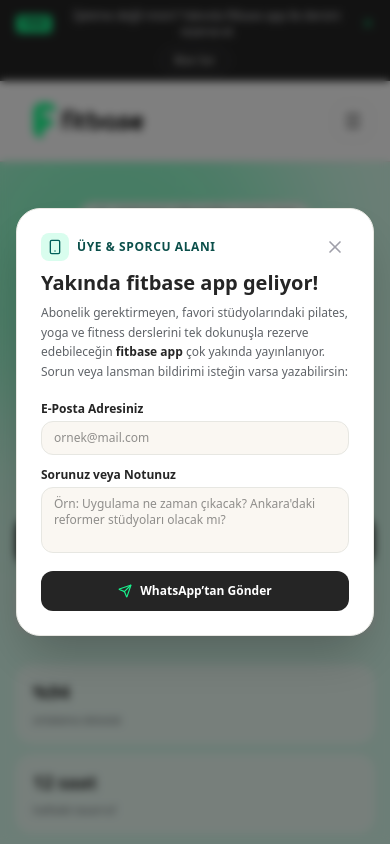
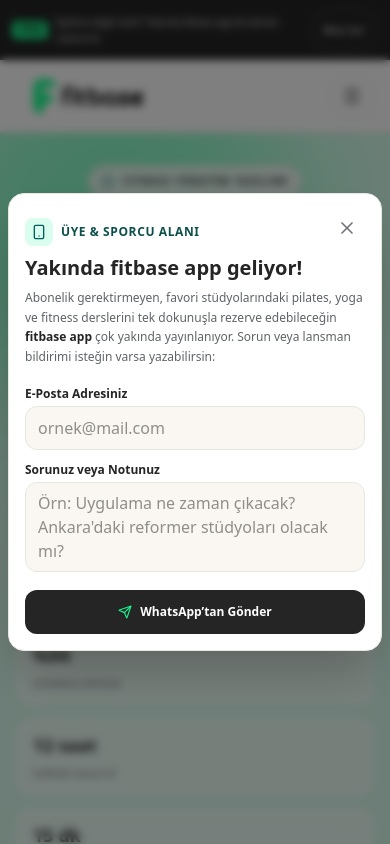
Before and after one commit to fh-arch/fitbase-website, a Next.js app: page / in a window 390 px wide. Both pictures are taken after a click on the button "Bize Sor". Shown: the top 844 px of the page. Built offline with nearby package versions, Linux system fonts and the light colour scheme.

Commit message:
Perfect mobile responsiveness across Fitbase

```diff
--- a/app/blog/[slug]/page.tsx
+++ b/app/blog/[slug]/page.tsx
@@ -75,9 +75,9 @@
         <article>
           <header className="border-b border-[#E7E7E2] bg-[#D9FDEE] py-14 md:py-20">
             <div className="mx-auto max-w-4xl px-4 sm:px-6 lg:px-8">
-              <nav aria-label="Sayfa yolu" className="mb-8 flex flex-wrap items-center gap-2 text-xs text-[#5F6368]"><a href="/">Ana Sayfa</a><span>/</span><a href="/blog">Blog</a><span>/</span><span aria-current="page">{article.category}</span></nav>
+              <nav aria-label="Sayfa yolu" className="mb-8 flex flex-wrap items-center gap-2 text-xs text-[#5F6368]"><a href="/" className="inline-flex min-h-11 items-center">Ana Sayfa</a><span aria-hidden="true">/</span><a href="/blog" className="inline-flex min-h-11 items-center">Blog</a><span aria-hidden="true">/</span><span aria-current="page">{article.category}</span></nav>
               <div className="flex flex-wrap items-center gap-3 text-xs"><span className="rounded-lg bg-[#18F28D] px-3 py-1 font-bold">{article.category}</span><span className="inline-flex items-center gap-1 text-[#5F6368]"><Clock className="h-4 w-4" />{article.readTime}</span><time dateTime={article.published} className="text-[#5F6368]">24 Temmuz 2026</time></div>
-              <h1 className="mt-6 text-4xl font-black tracking-[-0.04em] text-[#252525] sm:text-5xl md:text-6xl">{article.title}</h1>
+              <h1 className="mt-6 text-[2.35rem] font-black leading-[1.08] tracking-[-0.04em] text-[#252525] sm:text-5xl md:text-6xl">{article.title}</h1>
               <p className="mt-6 text-lg leading-relaxed text-[#5F6368]">{article.description}</p>
               <div className="mt-8 flex items-center gap-3 text-sm font-semibold text-[#252525]"><BookOpen className="h-5 w-5 text-emerald-700" /> Fitbase Editoryal Ekibi</div>
             </div>
@@ -100,7 +100,7 @@
                 <ul className="mt-6 space-y-4">{article.takeaways.map((item) => <li key={item} className="flex gap-3 text-sm leading-relaxed text-zinc-200"><CheckCircle2 className="mt-0.5 h-5 w-5 shrink-0 text-[#18F28D]" />{item}</li>)}</ul>
               </section>
 
-              <section className="mt-14" aria-labelledby="sss"><h2 id="sss" className="text-3xl font-extrabold text-[#252525]">Sık sorulan sorular</h2><div className="mt-6 space-y-4">{article.faq.map((item) => <details key={item.question} className="rounded-2xl border border-[#E7E7E2] bg-white p-5" open><summary className="cursor-pointer font-bold text-[#252525]">{item.question}</summary><p className="mt-3 text-sm leading-7 text-[#5F6368]">{item.answer}</p></details>)}</div></section>
+              <section className="mt-14" aria-labelledby="sss"><h2 id="sss" className="text-3xl font-extrabold text-[#252525]">Sık sorulan sorular</h2><div className="mt-6 space-y-4">{article.faq.map((item) => <details key={item.question} className="rounded-2xl border border-[#E7E7E2] bg-white p-5" open><summary className="flex min-h-11 cursor-pointer items-center font-bold text-[#252525]">{item.question}</summary><p className="mt-3 text-sm leading-7 text-[#5F6368]">{item.answer}</p></details>)}</div></section>
 
               <section className="mt-14 border-t border-[#E7E7E2] pt-8" aria-labelledby="kaynaklar"><h2 id="kaynaklar" className="text-xl font-extrabold text-[#252525]">Kaynaklar ve sağlık notu</h2><p className="mt-3 text-sm leading-7 text-[#5F6368]">Bu içerik genel bilgilendirme amaçlıdır; tanı veya kişisel tedavi önerisi değildir. Belirti, hastalık, gebelik veya özel beslenme gereksiniminde yetkili sağlık profesyoneline başvurun.</p><ul className="mt-4 space-y-2">{article.sources.map((source) => <li key={source.url}><a href={source.url} target="_blank" rel="noreferrer" className="inline-flex items-center gap-2 text-sm font-bold text-emerald-800">{source.label}<ExternalLink className="h-3.5 w-3.5" /></a></li>)}</ul></section>
             </div>
--- a/src/components/AnnouncementBar.tsx
+++ b/src/components/AnnouncementBar.tsx
@@ -7,21 +7,21 @@
 
 export const AnnouncementBar: React.FC<AnnouncementBarProps> = ({ onAskClick }) => {
   return (
-    <div className="bg-[#252525] text-white text-xs py-2 px-4 transition-all">
-      <div className="max-w-7xl mx-auto flex flex-col sm:flex-row items-center justify-between gap-2">
-        <div className="flex items-center gap-2 text-center sm:text-left">
+    <div className="bg-[#252525] text-white text-xs py-2 px-3 sm:px-4 transition-all">
+      <div className="max-w-7xl mx-auto flex items-center justify-between gap-2">
+        <div className="flex min-w-0 items-center gap-2 text-left">
           <span className="inline-flex items-center px-1.5 py-0.5 rounded text-[10px] font-bold bg-[#18F28D] text-[#252525]">
             YENİ
           </span>
-          <span className="text-zinc-300 font-medium tracking-tight">
+          <span className="min-w-0 text-[10px] leading-4 text-zinc-300 font-medium tracking-tight sm:text-xs">
             İşletme değil misin? Yakında fitbase app ile dersini rezerve et
           </span>
-          <ArrowUpRight className="w-3.5 h-3.5 text-[#18F28D] inline-block" />
+          <ArrowUpRight className="hidden w-3.5 h-3.5 shrink-0 text-[#18F28D] sm:inline-block" />
         </div>
 
         <button
           onClick={onAskClick}
-          className="px-3 py-1 text-[11px] font-medium border border-zinc-600 rounded-full hover:border-[#18F28D] hover:text-[#18F28D] transition-colors cursor-pointer whitespace-nowrap"
+          className="min-h-11 shrink-0 px-3 py-1 text-[11px] font-medium border border-zinc-600 rounded-full hover:border-[#18F28D] hover:text-[#18F28D] transition-colors cursor-pointer whitespace-nowrap"
         >
           Bize Sor
         </button>
--- a/src/components/AskUsModal.tsx
+++ b/src/components/AskUsModal.tsx
@@ -24,20 +24,23 @@
   };
 
   return (
-    <div className="fixed inset-0 z-50 flex items-center justify-center p-4 bg-black/50 backdrop-blur-xs animate-fade-in">
+    <div className="modal-backdrop fixed inset-0 z-50 flex bg-black/50 backdrop-blur-xs animate-fade-in" onClick={onClose}>
       <div
-        className="relative w-full max-w-md bg-white rounded-3xl shadow-2xl overflow-hidden border border-[#E7E7E2]"
+        className="modal-panel relative w-full max-w-md bg-white rounded-2xl sm:rounded-3xl shadow-2xl border border-[#E7E7E2]"
         onClick={(e) => e.stopPropagation()}
+        role="dialog"
+        aria-modal="true"
+        aria-labelledby="ask-us-modal-title"
       >
         <button
           onClick={onClose}
-          className="absolute top-5 right-5 p-2 rounded-full text-zinc-400 hover:text-zinc-700 hover:bg-zinc-100 transition-colors"
+          className="absolute top-3 right-3 sm:top-5 sm:right-5 grid h-11 w-11 place-items-center rounded-full bg-white/90 text-zinc-500 hover:text-zinc-700 hover:bg-zinc-100 transition-colors"
           aria-label="Kapat"
         >
           <X className="w-5 h-5" />
         </button>
 
-        <div className="p-6 md:p-8">
+        <div className="p-4 pt-6 sm:p-6 md:p-8">
           {!sent ? (
             <>
               <div className="flex items-center gap-2 mb-2">
@@ -49,7 +52,7 @@
                 </span>
               </div>
 
-              <h3 className="text-xl font-bold text-[#252525]">
+              <h3 id="ask-us-modal-title" className="pr-10 text-xl font-bold text-[#252525]">
                 Yakında fitbase app geliyor!
               </h3>
               <p className="text-xs text-[#5F6368] mt-1.5 mb-5 leading-relaxed">
--- a/src/components/FeatureTabsSection.tsx
+++ b/src/components/FeatureTabsSection.tsx
@@ -31,7 +31,7 @@
         </div>
 
         {/* Large Rounded Charcoal Tab Bar */}
-        <div className="p-2 bg-[#252525] rounded-3xl shadow-xl max-w-5xl mx-auto mb-12 overflow-x-auto no-scrollbar">
+        <div className="mobile-scroll-row p-2 bg-[#252525] rounded-3xl shadow-xl max-w-5xl mx-auto mb-12 overflow-x-auto" role="tablist" aria-label="Fitbase özellikleri">
           <div className="flex items-center justify-start sm:justify-center gap-1.5 min-w-max">
             {FEATURE_TABS.map((tab) => {
               const isActive = tab.id === activeTabId;
@@ -39,6 +39,8 @@
                 <button
                   key={tab.id}
                   onClick={() => setActiveTabId(tab.id)}
+                  role="tab"
+                  aria-selected={isActive}
                   className={`px-4 sm:px-5 py-3 rounded-2xl text-xs sm:text-sm font-semibold transition-all cursor-pointer whitespace-nowrap ${
                     isActive
                       ? 'bg-[#18F28D] text-[#252525] shadow-md scale-[1.02]'
@@ -86,7 +88,7 @@
               <div className="pt-4">
                 <button
                   onClick={onOpenDemo}
-                  className="px-6 py-3 rounded-xl bg-[#252525] text-white text-xs font-semibold hover:bg-black transition-all flex items-center gap-2 cursor-pointer shadow-sm group"
+                  className="min-h-11 w-full sm:w-auto px-6 py-3 rounded-xl bg-[#252525] text-white text-xs font-semibold hover:bg-black transition-all flex items-center justify-center gap-2 cursor-pointer shadow-sm group"
                 >
                   <span>{activeTabData.label} Modülünü İncele</span>
                   <ChevronRight className="w-4 h-4 text-[#18F28D] group-hover:translate-x-1 transition-transform" />
--- a/src/components/Header.tsx
+++ b/src/components/Header.tsx
@@ -17,7 +17,7 @@
 
   return (
     <header className="sticky top-0 z-40 bg-white/95 backdrop-blur-md border-b border-[#E7E7E2] transition-all">
-      <div className="max-w-7xl mx-auto px-4 sm:px-6 lg:px-8 h-20 flex items-center justify-between">
+      <div className="max-w-7xl mx-auto px-4 sm:px-6 lg:px-8 h-[72px] sm:h-20 flex items-center justify-between">
 
         {/* Brand Logo */}
         <a href="#top" className="flex items-center group" aria-label="Fitbase ana sayfa">
@@ -45,7 +45,7 @@
         <div className="hidden md:flex items-center gap-3">
           <button
             onClick={onOpenStaffLogin}
-            className="px-4 py-2.5 text-xs font-semibold text-[#252525] border border-[#E7E7E2] rounded-xl hover:bg-[#FAF7F2] hover:border-[#252525] transition-all flex items-center gap-1.5 cursor-pointer"
+            className="min-h-11 px-4 py-2.5 text-xs font-semibold text-[#252525] border border-[#E7E7E2] rounded-xl hover:bg-[#FAF7F2] hover:border-[#252525] transition-all flex items-center gap-1.5 cursor-pointer"
           >
             <UserCheck className="w-3.5 h-3.5 text-zinc-600" />
             <span>Personel Girişi</span>
@@ -53,7 +53,7 @@
 
           <button
             onClick={onOpenDemo}
-            className="px-5 py-2.5 text-xs font-bold text-[#121212] bg-[#18F28D] rounded-xl hover:bg-[#11dc7d] hover:shadow-md transition-all cursor-pointer"
+            className="min-h-11 px-5 py-2.5 text-xs font-bold text-[#121212] bg-[#18F28D] rounded-xl hover:bg-[#11dc7d] hover:shadow-md transition-all cursor-pointer"
           >
             Demo Al
           </button>
@@ -62,8 +62,10 @@
         {/* Mobile Hamburger Toggle */}
         <button
           onClick={() => setMobileMenuOpen(!mobileMenuOpen)}
-          className="md:hidden p-2.5 rounded-xl border border-[#E7E7E2] text-[#252525] hover:bg-[#FAF7F2] transition-colors"
+          className="md:hidden grid h-11 w-11 place-items-center rounded-xl border border-[#E7E7E2] text-[#252525] hover:bg-[#FAF7F2] transition-colors"
           aria-label="Menüyü Aç/Kapat"
+          aria-expanded={mobileMenuOpen}
+          aria-controls="mobile-navigation"
         >
           {mobileMenuOpen ? <X className="w-5 h-5" /> : <Menu className="w-5 h-5" />}
         </button>
@@ -71,14 +73,14 @@
 
       {/* Mobile Menu Drawer */}
       {mobileMenuOpen && (
-        <div className="md:hidden bg-white border-b border-[#E7E7E2] px-4 py-6 space-y-4 shadow-lg animate-fade-in">
-          <nav className="flex flex-col space-y-3">
+        <div id="mobile-navigation" className="md:hidden bg-white border-b border-[#E7E7E2] px-4 py-5 space-y-4 shadow-lg animate-fade-in">
+          <nav className="flex flex-col space-y-2" aria-label="Mobil navigasyon">
             {navLinks.map((link) => (
               <a
                 key={link.name}
                 href={link.href}
                 onClick={() => setMobileMenuOpen(false)}
-                className="flex items-center justify-between text-base font-medium text-[#252525] py-2 border-b border-zinc-100"
+                className="flex min-h-11 items-center justify-between text-base font-medium text-[#252525] py-2 border-b border-zinc-100"
               >
                 <span>{link.name}</span>
                 <ChevronRight className="w-4 h-4 text-zinc-400" />
--- a/src/components/HeroSection.tsx
+++ b/src/components/HeroSection.tsx
@@ -7,7 +7,7 @@
 
 export const HeroSection: React.FC<HeroSectionProps> = ({ onOpenDemo }) => {
   return (
-    <section id="about" className="relative bg-[#D9FDEE] pt-10 pb-20 md:pt-16 md:pb-28 overflow-hidden border-b border-[#E7E7E2]">
+    <section id="about" className="relative bg-[#D9FDEE] pt-8 pb-16 sm:pt-10 sm:pb-20 md:pt-16 md:pb-28 overflow-hidden border-b border-[#E7E7E2]">
 
       {/* Background Soft Abstract Shapes */}
       <div className="absolute inset-0 pointer-events-none">
@@ -18,14 +18,14 @@
       <div className="relative max-w-7xl mx-auto px-4 sm:px-6 lg:px-8">
         <div className="grid lg:grid-cols-[0.92fr_1.08fr] gap-10 lg:gap-14 items-center">
           <div className="text-center lg:text-left hero-copy">
-            <div className="inline-flex items-center gap-2 px-4 py-1.5 rounded-full bg-white/80 border border-[#C9D8C5] shadow-xs mb-6">
+            <div className="inline-flex max-w-full items-center gap-2 px-3 sm:px-4 py-2 rounded-full bg-white/80 border border-[#C9D8C5] shadow-xs mb-5 sm:mb-6">
               <CircleDot className="w-3.5 h-3.5 text-teal-800" />
-              <span className="text-xs font-bold uppercase tracking-wider text-[#252525]">
-            FITNESS YÖNETİM YAZILIMI
+              <span className="text-[10px] sm:text-xs font-bold uppercase tracking-[0.12em] sm:tracking-wider text-[#252525]">
+                FITNESS YÖNETİM YAZILIMI
               </span>
             </div>
 
-            <h1 className="text-4xl sm:text-5xl md:text-6xl xl:text-7xl font-extrabold text-[#252525] tracking-[-0.045em] leading-[1.02] mb-6">
+            <h1 className="text-[2.35rem] sm:text-5xl md:text-6xl xl:text-7xl font-extrabold text-[#252525] tracking-[-0.045em] leading-[1.04] mb-5 sm:mb-6">
               Stüdyon büyürken <span className="relative whitespace-nowrap">kontrol sende.<span className="absolute left-0 -bottom-1 h-2 w-full rounded-full bg-[#18F28D]/55 -z-10" /></span>
             </h1>
 
@@ -76,20 +76,20 @@
               />
               <div className="absolute inset-0 bg-gradient-to-t from-[#101814]/35 via-transparent to-transparent" />
             </div>
-            <div className="float-card absolute -left-3 sm:-left-8 bottom-6 rounded-2xl bg-white/95 p-4 shadow-xl border border-white backdrop-blur-md">
+            <div className="float-card absolute left-2 sm:-left-8 bottom-3 sm:bottom-6 rounded-2xl bg-white/95 p-3 sm:p-4 shadow-xl border border-white backdrop-blur-md">
               <div className="flex items-center gap-3">
                 <span className="grid h-10 w-10 place-items-center rounded-xl bg-[#18F28D]"><TrendingUp className="h-5 w-5" /></span>
                 <div><strong className="block text-sm">+%18 büyüme</strong><span className="text-[11px] text-[#5F6368]">bu ayın performansı</span></div>
               </div>
             </div>
-            <div className="float-card-delayed absolute -right-2 sm:-right-6 top-6 rounded-2xl bg-[#252525]/95 p-4 text-white shadow-xl backdrop-blur-md">
+            <div className="float-card-delayed absolute right-2 sm:-right-6 top-3 sm:top-6 rounded-2xl bg-[#252525]/95 p-3 sm:p-4 text-white shadow-xl backdrop-blur-md">
               <div className="flex items-center gap-2 text-xs font-semibold"><span className="h-2.5 w-2.5 rounded-full bg-[#18F28D]" /> Canlı stüdyo durumu</div>
               <p className="mt-1 text-[11px] text-zinc-300">8 seans • %94 doluluk</p>
             </div>
           </div>
         </div>
 
-        <div className="flex flex-wrap items-center justify-center gap-6 text-xs text-[#5F6368] font-medium mt-12 mb-12">
+        <div className="grid grid-cols-1 gap-3 text-xs text-[#5F6368] font-medium mt-10 mb-10 sm:flex sm:flex-wrap sm:items-center sm:justify-center sm:gap-6 sm:mt-12 sm:mb-12">
           {['Kredi kartı gerekmez', '15 dakikada hızlı kurulum', 'Ücretsiz veri taşıma desteği'].map((item) => (
             <span key={item} className="flex items-center gap-1.5">
               <CheckCircle2 className="w-4 h-4 text-teal-800" />{item}
@@ -101,20 +101,20 @@
         <div className="product-panel relative mt-4 mx-auto max-w-5xl bg-white/90 backdrop-blur-md rounded-3xl p-4 sm:p-6 shadow-2xl border border-white text-left">
 
           {/* Mockup Header Bar */}
-          <div className="flex items-center justify-between pb-4 mb-4 border-b border-[#E7E7E2]">
-            <div className="flex items-center gap-3">
+          <div className="flex items-start justify-between gap-2 pb-4 mb-4 border-b border-[#E7E7E2]">
+            <div className="flex min-w-0 items-center gap-2 sm:gap-3">
               <div className="flex gap-1.5">
                 <span className="w-3 h-3 rounded-full bg-rose-400 inline-block" />
                 <span className="w-3 h-3 rounded-full bg-amber-400 inline-block" />
                 <span className="w-3 h-3 rounded-full bg-emerald-400 inline-block" />
               </div>
-              <span className="text-xs font-semibold text-[#252525] bg-[#FAF7F2] px-3 py-1 rounded-lg border border-[#E7E7E2]">
-                fitbase.app / serene-pilates-studio
+              <span className="min-w-0 truncate text-[10px] sm:text-xs font-semibold text-[#252525] bg-[#FAF7F2] px-2 sm:px-3 py-1 rounded-lg border border-[#E7E7E2]">
+                fitbase.app / stüdyo-paneli
               </span>
             </div>
 
-            <div className="flex items-center gap-2">
-              <span className="inline-flex items-center gap-1 text-[11px] font-semibold px-2.5 py-1 rounded-full bg-emerald-100 text-emerald-800">
+            <div className="flex shrink-0 items-center gap-2">
+              <span className="inline-flex items-center gap-1 text-[9px] sm:text-[11px] font-semibold px-2 sm:px-2.5 py-1 rounded-full bg-emerald-100 text-emerald-800">
                 <span className="w-2 h-2 rounded-full bg-emerald-500 animate-ping" />
                 Canlı Stüdyo Durumu
               </span>
--- a/src/components/StaffLoginModal.tsx
+++ b/src/components/StaffLoginModal.tsx
@@ -23,26 +23,29 @@
   };
 
   return (
-    <div className="fixed inset-0 z-50 flex items-center justify-center p-4 bg-black/50 backdrop-blur-xs animate-fade-in">
+    <div className="modal-backdrop fixed inset-0 z-50 flex bg-black/50 backdrop-blur-xs animate-fade-in" onClick={onClose}>
       <div
-        className="relative w-full max-w-md bg-white rounded-3xl shadow-2xl overflow-hidden border border-[#E7E7E2]"
+        className="modal-panel relative w-full max-w-md bg-white rounded-2xl sm:rounded-3xl shadow-2xl border border-[#E7E7E2]"
         onClick={(e) => e.stopPropagation()}
+        role="dialog"
+        aria-modal="true"
+        aria-labelledby="staff-login-title"
       >
         <button
           onClick={onClose}
-          className="absolute top-5 right-5 p-2 rounded-full text-zinc-400 hover:text-zinc-700 hover:bg-zinc-100 transition-colors"
+          className="absolute top-3 right-3 sm:top-5 sm:right-5 grid h-11 w-11 place-items-center rounded-full bg-white/90 text-zinc-500 hover:text-zinc-700 hover:bg-zinc-100 transition-colors"
           aria-label="Kapat"
         >
           <X className="w-5 h-5" />
         </button>
 
-        <div className="p-6 md:p-8">
+        <div className="p-4 pt-6 sm:p-6 md:p-8">
           <div className="flex items-center gap-2 mb-2">
             <span className="w-2.5 h-2.5 rounded-full bg-emerald-500 animate-pulse" />
             <span className="text-xs font-semibold tracking-wider uppercase text-zinc-500">fitbase Staff Hub</span>
           </div>
 
-          <h3 className="text-2xl font-bold text-[#252525] tracking-tight">
+          <h3 id="staff-login-title" className="pr-10 text-2xl font-bold text-[#252525] tracking-tight">
             Personel Girişi
           </h3>
           <p className="text-xs text-[#5F6368] mt-1 mb-6">
--- a/src/index.css
+++ b/src/index.css
@@ -26,6 +26,7 @@
 
 html {
   scroll-padding-top: 5.5rem;
+  scroll-behavior: smooth;
 }
 
 .skip-link {
@@ -67,6 +68,16 @@
 
 button, a {
   -webkit-tap-highlight-color: transparent;
+}
+
+button {
+  touch-action: manipulation;
+}
+
+input,
+select,
+textarea {
+  font: inherit;
 }
 
 button:focus-visible, a:focus-visible, input:focus-visible, select:focus-visible, textarea:focus-visible {
@@ -114,6 +125,37 @@
 .float-card { animation: float-soft 4.5s ease-in-out infinite; }
 .float-card-delayed { animation: float-soft 5s .8s ease-in-out infinite; }
 
+.mobile-scroll-row {
+  scrollbar-width: none;
+  scroll-snap-type: x proximity;
+  overscroll-behavior-inline: contain;
+  -webkit-overflow-scrolling: touch;
+}
+
+.mobile-scroll-row::-webkit-scrollbar {
+  display: none;
+}
+
+.mobile-scroll-row > * > * {
+  scroll-snap-align: start;
+}
+
+.modal-backdrop {
+  align-items: flex-start;
+  overflow-y: auto;
+  overscroll-behavior: contain;
+  padding: max(.5rem, env(safe-area-inset-top)) max(.5rem, env(safe-area-inset-right))
+    max(.5rem, env(safe-area-inset-bottom)) max(.5rem, env(safe-area-inset-left));
+}
+
+.modal-panel {
+  max-height: calc(100dvh - 1rem);
+  margin: auto;
+  overflow-y: auto;
+  overscroll-behavior: contain;
+  -webkit-overflow-scrolling: touch;
+}
+
 main section {
   position: relative;
 }
@@ -130,6 +172,43 @@
 @media (hover: hover) {
   main section :is(.rounded-2xl, .rounded-3xl):hover {
     border-color: rgba(24, 242, 141, .55);
+  }
+}
+
+@media (max-width: 767px) {
+  html {
+    scroll-padding-top: 5rem;
+  }
+
+  main section {
+    scroll-margin-top: 5rem;
+  }
+
+  button,
+  input,
+  select {
+    min-height: 44px;
+  }
+
+  textarea {
+    min-height: 88px;
+  }
+
+  a[class*="rounded"],
+  a[class*="inline-flex"],
+  header nav a,
+  footer a {
+    min-height: 44px;
+  }
+
+  footer a {
+    display: inline-flex;
+    align-items: center;
+  }
+
+  .prose-fitbase p {
+    font-size: 1rem;
+    line-height: 1.8;
   }
 }
 
```
Also changed, not shown: app/blog/page.tsx (+5 -5 lines), src/components/DemoModal.tsx (+8 -5 lines).
